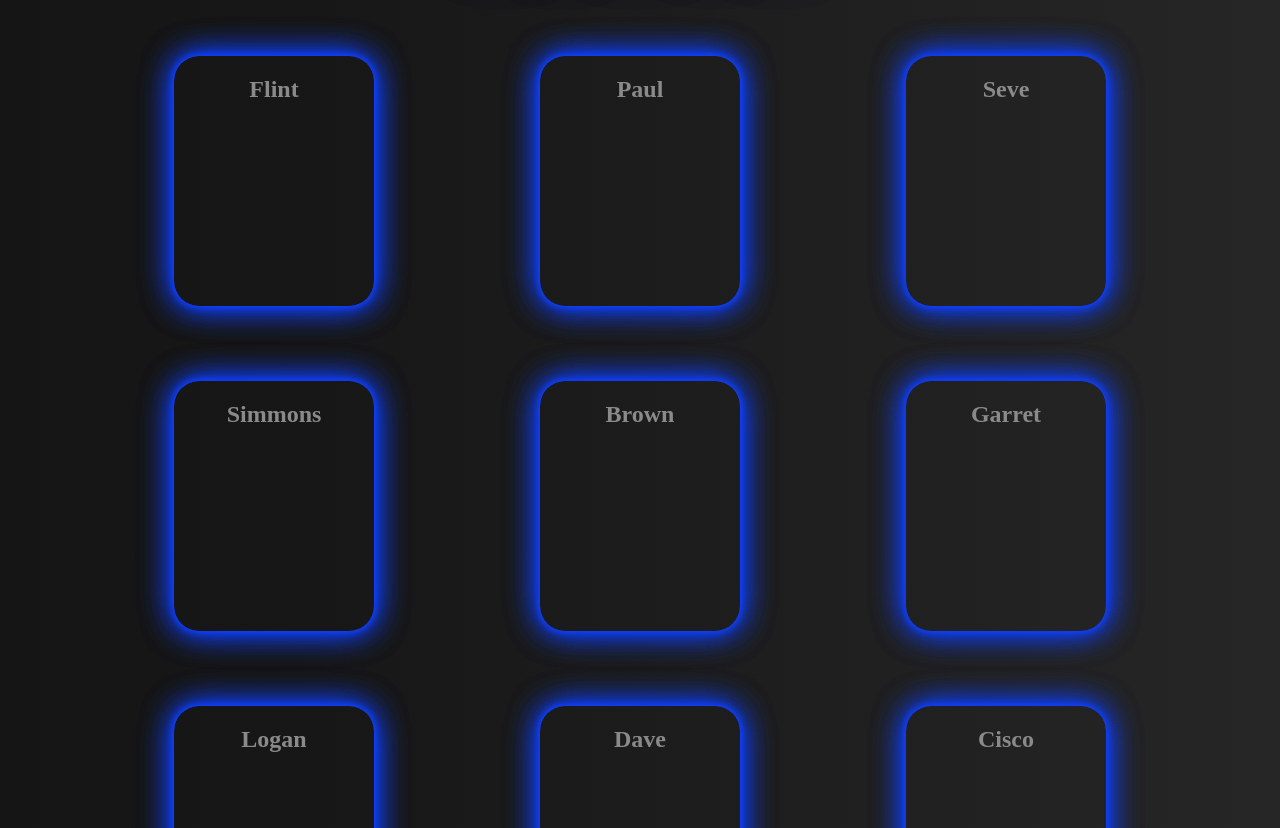
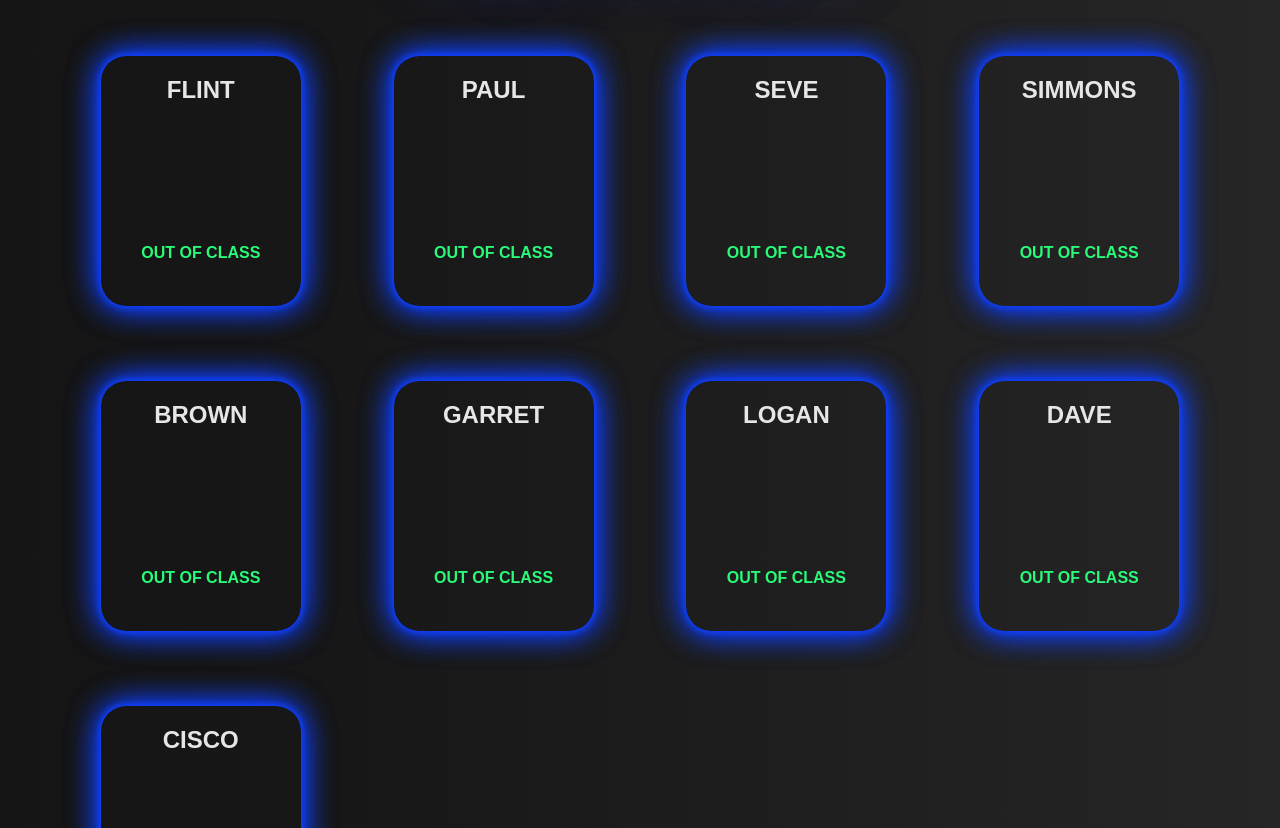
Before and after one commit to Infurno108/remag, a plain HTML site: page index.html in a window 1280 px wide. Shown: the part 205-1033 px from the top of the page. Drawn offline with Linux system fonts and the light colour scheme; a web font is replaced by a local one.

Commit message:
Finishing touches for the mean time

```diff
--- a/index.html
+++ b/index.html
@@ -8,31 +8,40 @@
     <h1 id="remag">REMAG</h1>
     <div class="ppl">
         <div class = "person">
-            <h2>Flint</h2>
+            <h2 id="name">Flint</h2>
+            <h3 id="status">OUT OF CLASS</h3>
         </div>
         <div class = "person">
-            <h2>Paul</h2>
+            <h2 id="name">Paul</h2>
+            <h3 id="status">OUT OF CLASS</h3>
         </div>
         <div class = "person">
-            <h2>Seve</h2>
+            <h2 id="name">Seve</h2>
+            <h3 id="status">OUT OF CLASS</h3>
         </div>
         <div class = "person">
-            <h2>Simmons</h2>
+            <h2 id="name">Simmons</h2>
+            <h3 id="status">OUT OF CLASS</h3>
         </div>
         <div class = "person">
-            <h2>Brown</h2>
+            <h2 id="name">Brown</h2>
+            <h3 id="status">OUT OF CLASS</h3>
         </div>
         <div class = "person">
-            <h2>Garret</h2>
+            <h2 id="name">Garret</h2>
+            <h3 id="status">OUT OF CLASS</h3>
         </div>
         <div class = "person">
-            <h2>Logan</h2>
+            <h2 id="name">Logan</h2>
+            <h3 id="status">OUT OF CLASS</h3>
         </div>
         <div class = "person">
-            <h2>Dave</h2>
+            <h2 id="name">Dave</h2>
+            <h3 id="status">OUT OF CLASS</h3>
         </div>
         <div class = "person">
-            <h2>Cisco</h2>
+            <h2 id="name">Cisco</h2>
+            <h3 id="status">OUT OF CLASS</h3>
         </div>
 
     </div>
--- a/style.css
+++ b/style.css
@@ -10,12 +10,14 @@ body {
     src: url(https://s3-us-west-2.amazonaws.com/s.cdpn.io/707108/neon.ttf);
 }
 
+
+
 #remag {
     height:1vh;
     font-family: neon;
     text-align:center;
     margin-top: 5%;
-    font-size:11vh;
+    font-size:14vh;
     color:#ffffff;
     animation: flux 2s linear infinite;
     -moz-animation: flux 2s linear infinite;
@@ -27,20 +29,30 @@ body {
     position: center;
     margin-top: 15%;
     display:grid;
-    grid-template-columns: auto auto auto;
+    grid-template-columns: auto auto auto auto;
     grid-template-rows:  325px 325px 325px;
     justify-content: space-evenly;
 }
-
 .person{
-    text-align: center;
-    font-family: neon;
-    color: #8a8a8a;
     border-radius: 25px;
     width: 200px;
     height: 250px;
     box-shadow: 0 0 .5vw #1041FF, 0 0 .75vw #1041FF, 0 0 2.5vw #1041FF, 0 0 2.5vw #1041FF;
 }
+#name{
+  text-transform: uppercase;
+  text-align: center;
+  font-family: "Archivo", sans-serif;
+  color: #e6e6e6;
+}
+#status{
+  text-align: center;
+  margin-top: 70%;
+  font-size:2vh;
+  font-family: "Archivo", sans-serif;
+  color: #29fa79;
+}
+
 
 @keyframes jux {
     0%,
```
